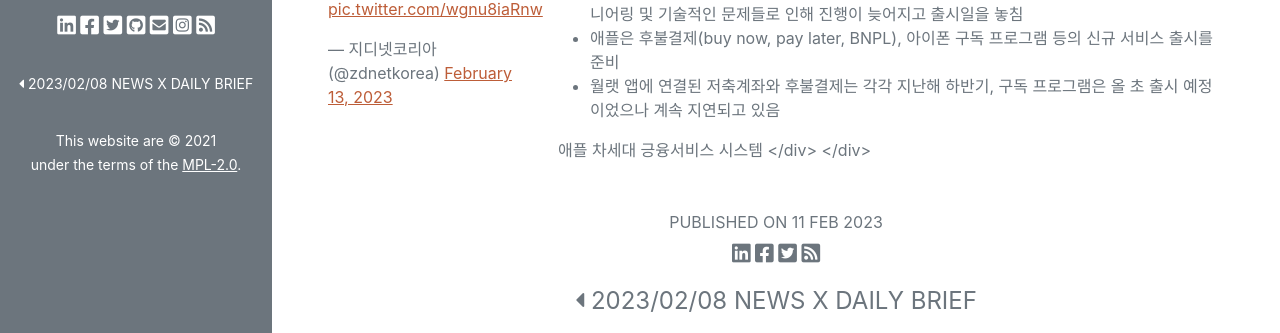
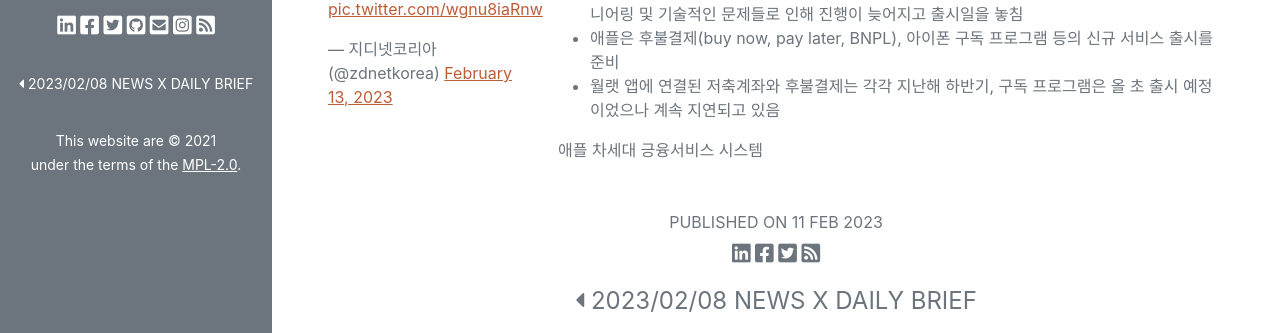
Before and after one commit to novemberizing/novemberizing.github.io, a Jekyll site: the page built from _posts/2023-02-13-TwitterBrief20230213.md, in a window 1280 px wide and 900 px high, scrolled down 739 px. Shown: the part 450-783 px from the top of the window. Built offline with Jekyll 4.4.1, drawn with Linux system fonts in a browser that asks for light colours; comment, search, counter and statistics services are not loaded.

Commit message:
업데이트

```diff
--- a/_posts/2023-02-13-TwitterBrief20230213.md
+++ b/_posts/2023-02-13-TwitterBrief20230213.md
@@ -79,6 +79,6 @@
         </ul>
         <comment>
             애플 차세대 긍융서비스 시스템
-        <comment>
+        </comment>
     </div>
 </div>
```
